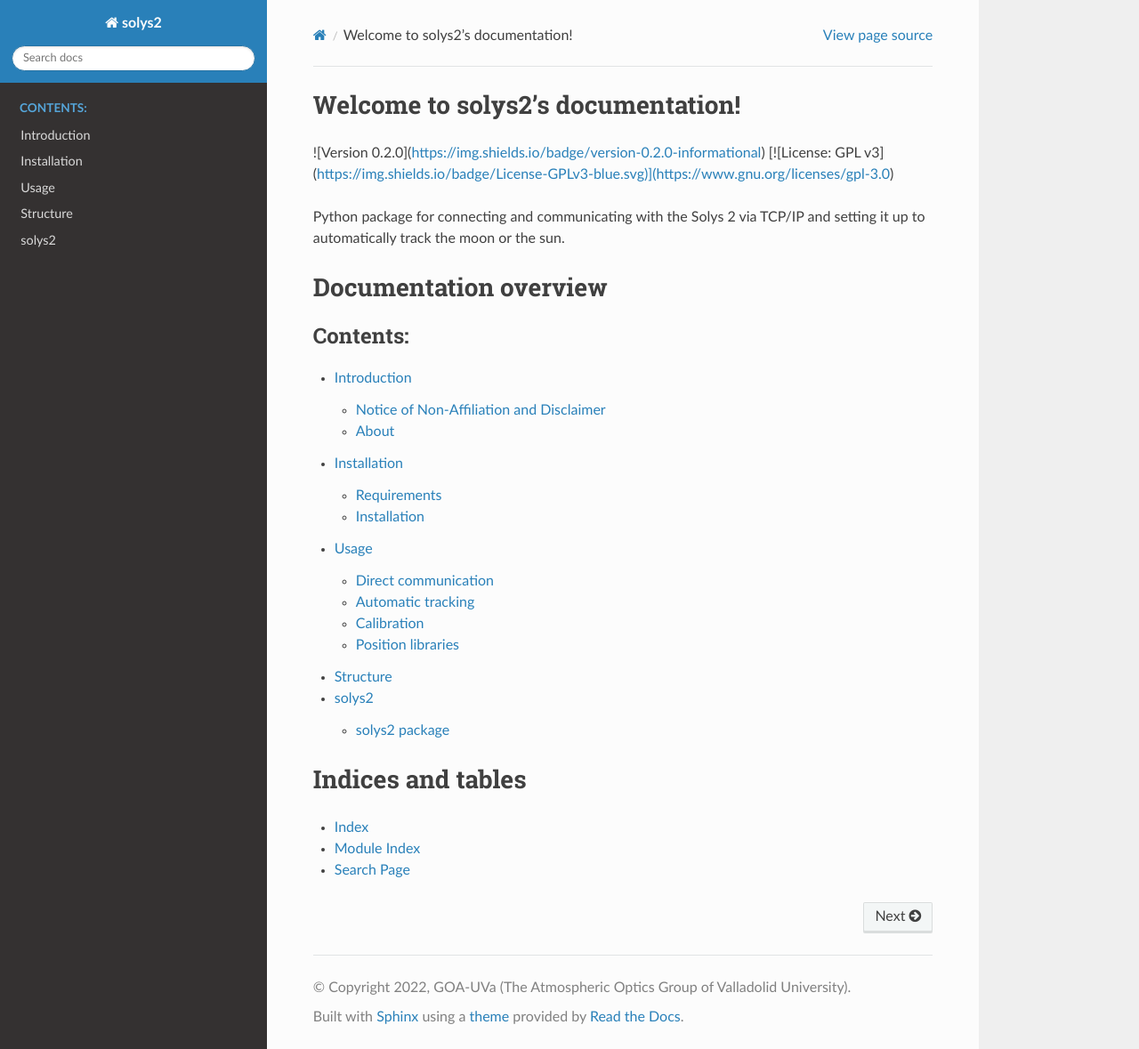
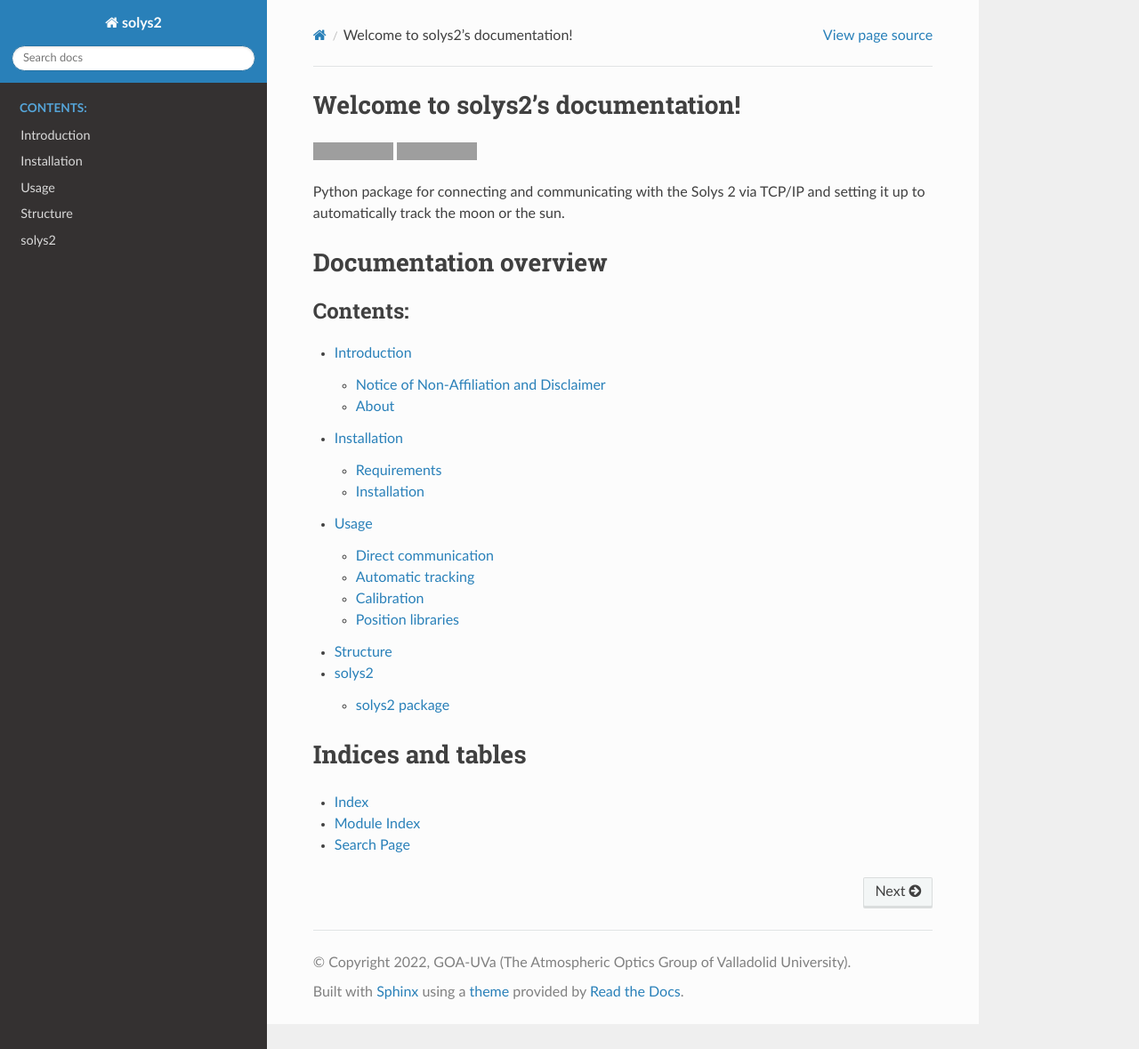
Before and after one commit to GOA-UVa/solys2, a Sphinx documentation site: the page built from docs/source/index.rst, in a window 1280 px wide and 1179 px high. Shown: the whole window at 89% size. Built offline with Sphinx 7.4.7 and the Read the Docs theme 2.0.0, drawn with Linux system fonts in a browser that asks for light colours; some of the changed lines change nothing that is shown; grey boxes are pictures that could not be loaded.

Commit message:
index.rst images fixed

```diff
--- a/docs/source/index.rst
+++ b/docs/source/index.rst
@@ -6,8 +6,12 @@
 Welcome to solys2's documentation!
 ==================================
 
-![Version 0.2.0](https://img.shields.io/badge/version-0.2.0-informational)
-[![License: GPL v3](https://img.shields.io/badge/License-GPLv3-blue.svg)](https://www.gnu.org/licenses/gpl-3.0)
+.. image:: https://img.shields.io/badge/version-0.2.0-informational
+    :alt: Version 0.2.0
+
+.. image:: https://img.shields.io/badge/License-GPLv3-blue.svg
+    :target: https://www.gnu.org/licenses/gpl-3.0
+    :alt: License: GPL v3
 
 Python package for connecting and communicating with the Solys 2 via TCP/IP
 and setting it up to automatically track the moon or the sun.
```
